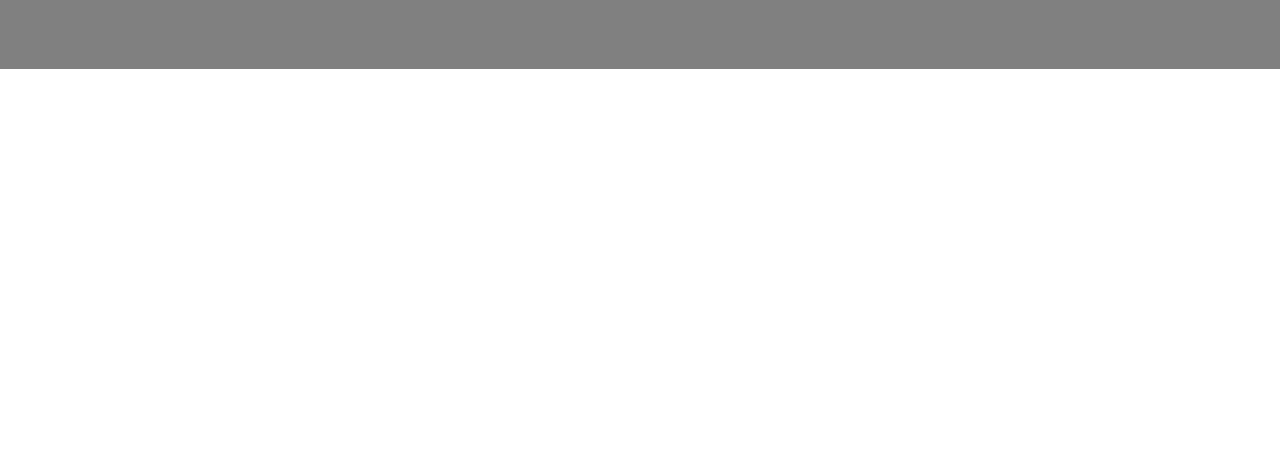
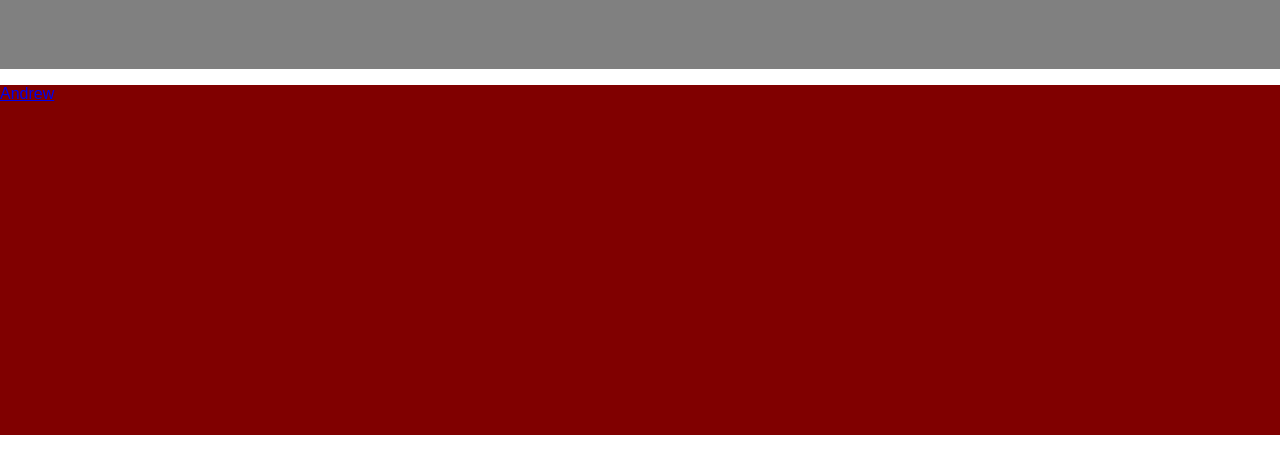
Before and after one commit to heliogracie/test, a website with bundled scripts: page testimonials.html in a window 1280 px wide. Built offline with nearby package versions, Linux system fonts and the light colour scheme; files whose address does not match are found by name.

Commit message:
Added footer.

```diff
--- a/testimonials.html
+++ b/testimonials.html
@@ -22,6 +22,13 @@
 			</div>
 		</div>
 	</div>
+        <div class="footer">
+		<ul>
+			<li>
+				<a href="#">Andrew</a>
+			</li>
+		</ul>
+	</div>
 	<script defer src="js/main.js"></script>
 	<script defer src="js/app.js"></script>
 </body>
```
